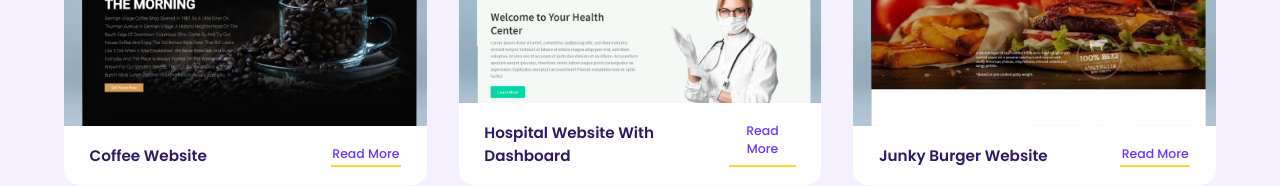
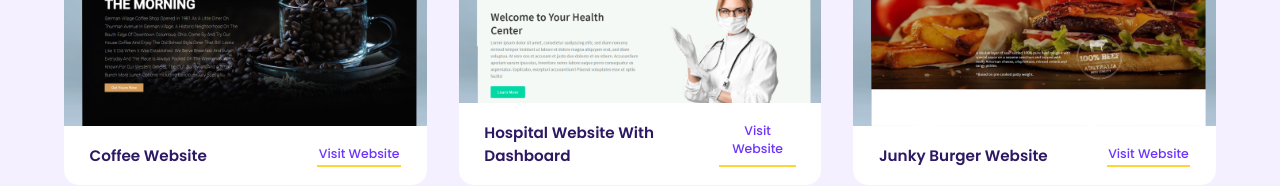
Before and after one commit to mohammedterfa/WebSiteDesign, a plain HTML site: page index.html in a window 1280 px wide. Shown: the part 3700-3886 px from the top of the page. Drawn offline with nearby package versions, Linux system fonts and the light colour scheme.

Commit message:
websites urls added

```diff
--- a/index.html
+++ b/index.html
@@ -602,6 +602,7 @@
                 <div class="prt-image">
                   <img src="./assests/port1.jpg" alt="">
                   <div class="prt-overlay">
+
                     <span class="prt-icon zoom-icon">
                       <i class="uil uil-search-plus"></i>
                     </span>
@@ -612,7 +613,7 @@
                 </div>
                 <div class="prt-desc">
                   <h3>Coffee Website</h3>
-                  <a href="" class="btn secondary-btn sm">Read More</a>
+                  <a href="./coffee website/index.html" class="btn secondary-btn sm">Visit website</a>
                 </div>
               </div>
               <div class="mix prt-card product">
@@ -629,7 +630,7 @@
                 </div>
                 <div class="prt-desc">
                   <h3>Hospital Website with Dashboard</h3>
-                  <a href="#" class="btn secondary-btn sm">Read More</a>
+                  <a href="http://hospital.mdterfa.sd" class="btn secondary-btn sm">Visit website</a>
                 </div>
               </div>
               <div class="mix prt-card web">
@@ -646,7 +647,7 @@
                 </div>
                 <div class="prt-desc">
                   <h3>Junky Burger Website</h3>
-                  <a href="" class="btn secondary-btn sm">Read More</a>
+                  <a href="http://junkyburger.mdterfa.sd" class="btn secondary-btn sm">Visit Website</a>
                 </div>
               </div>
               <div class="mix prt-card web">
```
